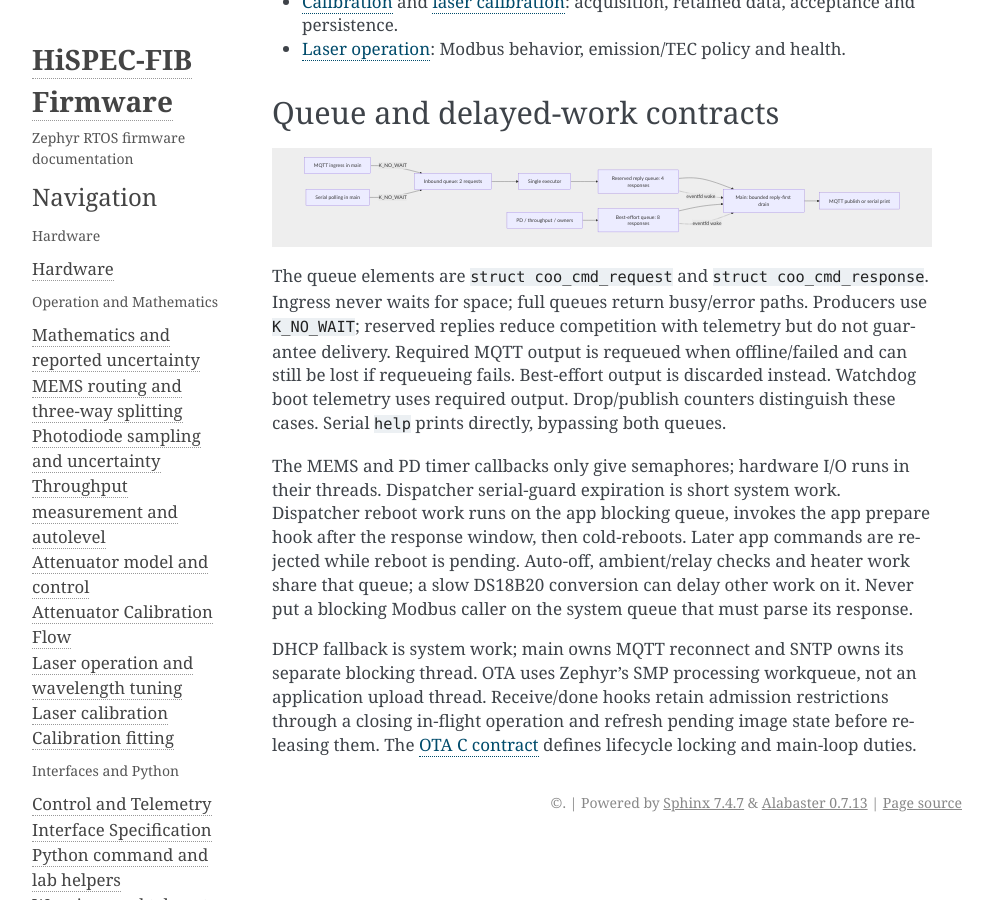
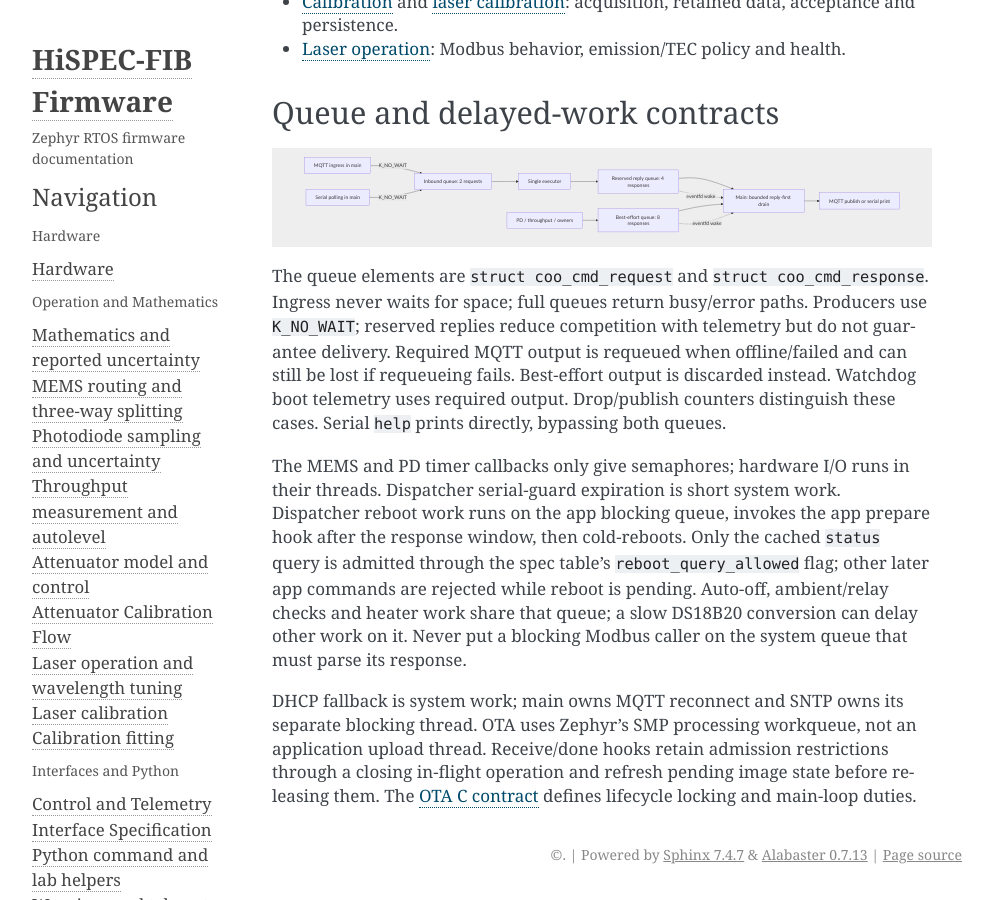
Before and after one commit to COO-Utilities/hispec-tib, a Sphinx documentation site: the page built from doc/architecture.md, in a window 1280 px wide and 900 px high, scrolled down 12311 px. Shown: the whole window, without its empty margins (148-1141 px from the left). Built offline with Sphinx 7.4.7, drawn with Linux system fonts in a browser that asks for light colours.

Commit message:
Allow cached status queries while reboot is pending

```diff
--- a/doc/architecture.md
+++ b/doc/architecture.md
@@ -505,7 +505,8 @@ these cases. Serial `help` prints directly, bypassing both queues.
 The MEMS and PD timer callbacks only give semaphores; hardware I/O runs in their
 threads. Dispatcher serial-guard expiration is short system work. Dispatcher
 reboot work runs on the app blocking queue, invokes the app prepare hook after
-the response window, then cold-reboots. Later app commands are rejected while
+the response window, then cold-reboots. Only the cached `status` query is admitted
+through the spec table's `reboot_query_allowed` flag; other later app commands are rejected while
 reboot is pending. Auto-off, ambient/relay checks and heater work share that queue;
 a slow DS18B20 conversion can delay other work on it. Never put a blocking
 Modbus caller on the system queue that must parse its response.
```
Also changed, not shown: doc/commands.md (+2 -1 lines), 3 other files.
